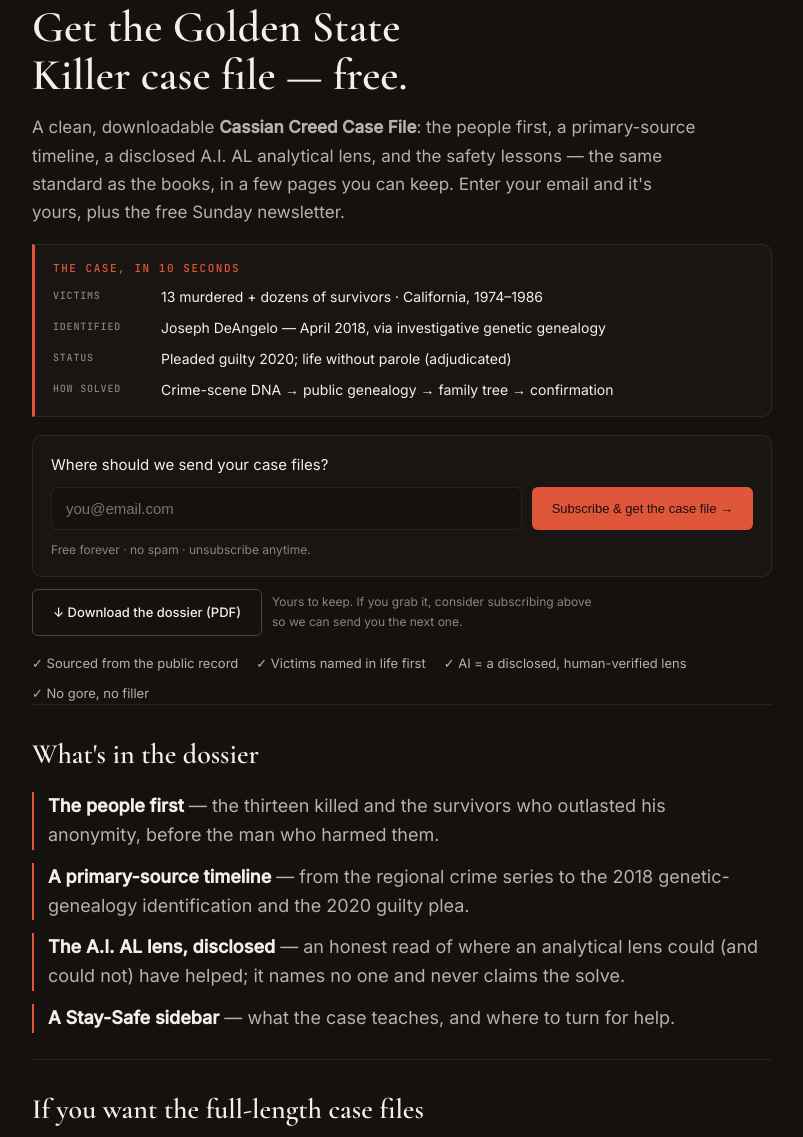
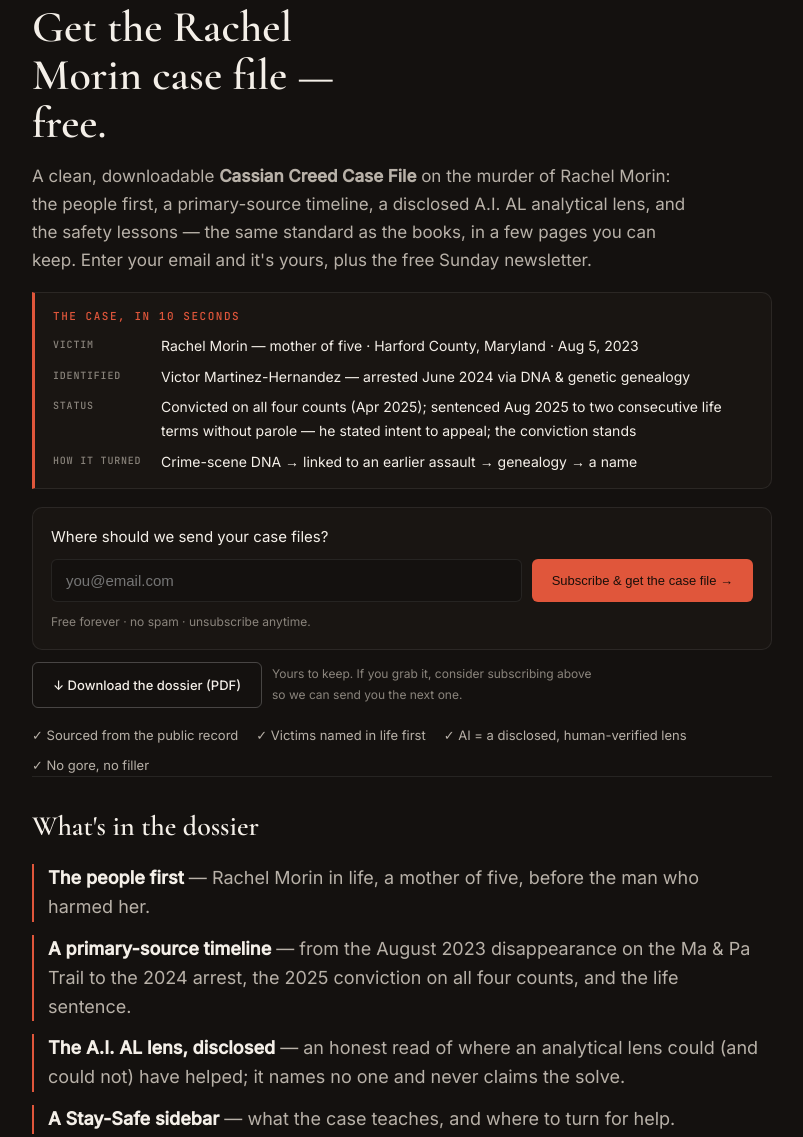
Before and after one commit to cassiancreed/cassiancreed-astro, an Astro site: page /free-dossier in a window 1280 px wide. Shown: the part 113-1250 px from the top of the page, without its empty margins (238-1041 px from the left). Built offline with nearby package versions, Linux system fonts and the light colour scheme; Astro itself is replaced by a stand-in of ours.

Commit message:
Add files via upload

```diff
--- a/src/pages/free-dossier.astro
+++ b/src/pages/free-dossier.astro
@@ -1,30 +1,32 @@
 ---
 import Base from '../layouts/Base.astro';
-// LEAD MAGNET — free downloadable "Cassian Creed Case File" dossier (GREEN: Golden State Killer,
-// Joseph DeAngelo guilty plea 2020 — adjudicated). PRIMARY: email capture (Beehiiv). Soft offer: NE003 + bundle.
-// Plan-agnostic: capture-first + immediate download (works without Beehiiv Scale).
-const PDF = '/the-golden-state-killer-free-case-file.pdf';
+// LEAD MAGNET — free downloadable "Cassian Creed Case File" dossier. North-star conversion offer:
+// Rachel Morin (The Trail) — convicted on all four counts (Apr 2025); sentenced Aug 11 2025 to two
+// consecutive life terms w/o parole + 40y; stated intent to appeal; conviction stands. Tease-to-convert
+// (rule 37): real value, funnels to the LIVE $5.99 book The Trail + the Sunday newsletter.
+// PRIMARY: email capture (Beehiiv). Plan-agnostic: capture-first + immediate download.
+const PDF = '/the-trail-rachel-morin-free-case-file.pdf';
 const jsonld = {
   "@context":"https://schema.org","@type":"WebPage",
-  "name":"Free Case File: The Golden State Killer",
-  "description":"A free, sourced, victim-first case-file dossier on the Golden State Killer — and the Sunday newsletter."
+  "name":"Free Case File: The Murder of Rachel Morin",
+  "description":"A free, sourced, victim-first case-file dossier on the murder of Rachel Morin — and the Sunday newsletter."
 };
 ---
-<Base title="Free Case File: The Golden State Killer — a sourced, victim-first dossier" description="Get a free downloadable Cassian Creed case-file dossier on the Golden State Killer: the at-a-glance, a primary-source timeline, a disclosed A.I. AL lens, and the safety lessons. Free, with the Sunday newsletter." jsonld={jsonld}>
+<Base title="Free Case File: The Murder of Rachel Morin — a sourced, victim-first dossier" description="Get a free downloadable Cassian Creed case-file dossier on the murder of Rachel Morin: the at-a-glance, a primary-source timeline, a disclosed A.I. AL lens, and the safety lessons. Free, with the Sunday newsletter." jsonld={jsonld}>
   <article class="lp">
 
     <section class="lp-hero" aria-labelledby="lp-h1">
       <p class="evidence evidence--accent">Free case file · sourced · victim-first</p>
-      <h1 id="lp-h1">Get the Golden State Killer case file — free.</h1>
-      <p class="lp-sub">A clean, downloadable <strong>Cassian Creed Case File</strong>: the people first, a primary-source timeline, a disclosed A.I. AL analytical lens, and the safety lessons — the same standard as the books, in a few pages you can keep. Enter your email and it's yours, plus the free Sunday newsletter.</p>
+      <h1 id="lp-h1">Get the Rachel Morin case file — free.</h1>
+      <p class="lp-sub">A clean, downloadable <strong>Cassian Creed Case File</strong> on the murder of Rachel Morin: the people first, a primary-source timeline, a disclosed A.I. AL analytical lens, and the safety lessons — the same standard as the books, in a few pages you can keep. Enter your email and it's yours, plus the free Sunday newsletter.</p>
 
       <aside class="lp-glance" aria-label="The case at a glance">
         <p class="lp-glance__k">The case, in 10 seconds</p>
         <dl>
-          <div><dt>Victims</dt><dd>13 murdered + dozens of survivors · California, 1974–1986</dd></div>
-          <div><dt>Identified</dt><dd>Joseph DeAngelo — April 2018, via investigative genetic genealogy</dd></div>
-          <div><dt>Status</dt><dd>Pleaded guilty 2020; life without parole (adjudicated)</dd></div>
-          <div><dt>How solved</dt><dd>Crime-scene DNA → public genealogy → family tree → confirmation</dd></div>
+          <div><dt>Victim</dt><dd>Rachel Morin — mother of five · Harford County, Maryland · Aug 5, 2023</dd></div>
+          <div><dt>Identified</dt><dd>Victor Martinez-Hernandez — arrested June 2024 via DNA &amp; genetic genealogy</dd></div>
+          <div><dt>Status</dt><dd>Convicted on all four counts (Apr 2025); sentenced Aug 2025 to two consecutive life terms without parole — he stated intent to appeal; the conviction stands</dd></div>
+          <div><dt>How it turned</dt><dd>Crime-scene DNA → linked to an earlier assault → genealogy → a name</dd></div>
         </dl>
       </aside>
 
@@ -33,7 +35,7 @@
         <div class="lp-capture__row">
           <input id="lp-email" type="email" name="email" required autocomplete="email" placeholder="you@email.com" aria-label="Your email address" />
           <input type="hidden" name="utm_source" value="website" />
-          <input type="hidden" name="utm_medium" value="lead_magnet_gsk" />
+          <input type="hidden" name="utm_medium" value="lead_magnet_morin" />
           <input type="hidden" name="utm_campaign" value="free_case_files" />
           <button class="btn" type="submit">Subscribe &amp; get the case file →</button>
         </div>
@@ -53,8 +55,8 @@
     <section class="lp-block" aria-labelledby="lp-in">
       <h2 id="lp-in">What's in the dossier</h2>
       <ul class="lp-list">
-        <li><strong>The people first</strong> — the thirteen killed and the survivors who outlasted his anonymity, before the man who harmed them.</li>
-        <li><strong>A primary-source timeline</strong> — from the regional crime series to the 2018 genetic-genealogy identification and the 2020 guilty plea.</li>
+        <li><strong>The people first</strong> — Rachel Morin in life, a mother of five, before the man who harmed her.</li>
+        <li><strong>A primary-source timeline</strong> — from the August 2023 disappearance on the Ma &amp; Pa Trail to the 2024 arrest, the 2025 conviction on all four counts, and the life sentence.</li>
         <li><strong>The A.I. AL lens, disclosed</strong> — an honest read of where an analytical lens could (and could not) have helped; it names no one and never claims the solve.</li>
         <li><strong>A Stay-Safe sidebar</strong> — what the case teaches, and where to turn for help.</li>
       </ul>
```
